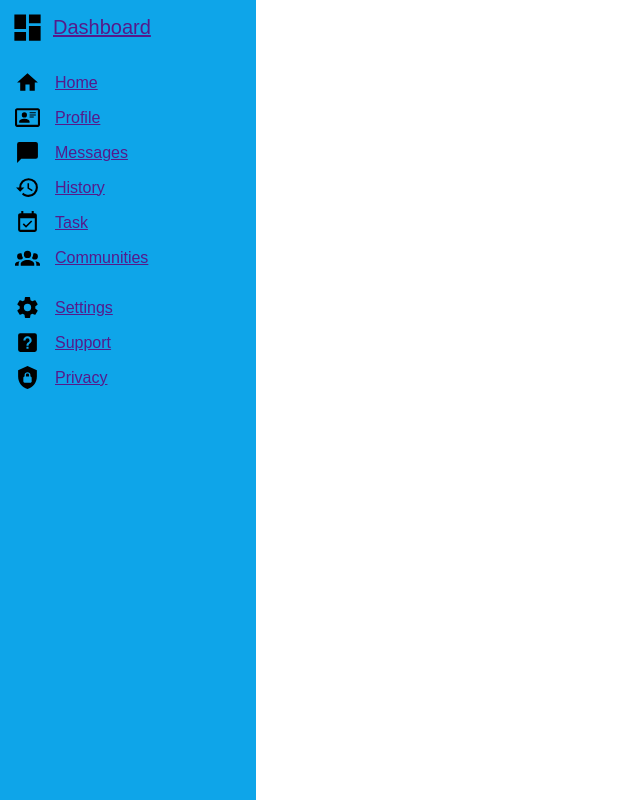
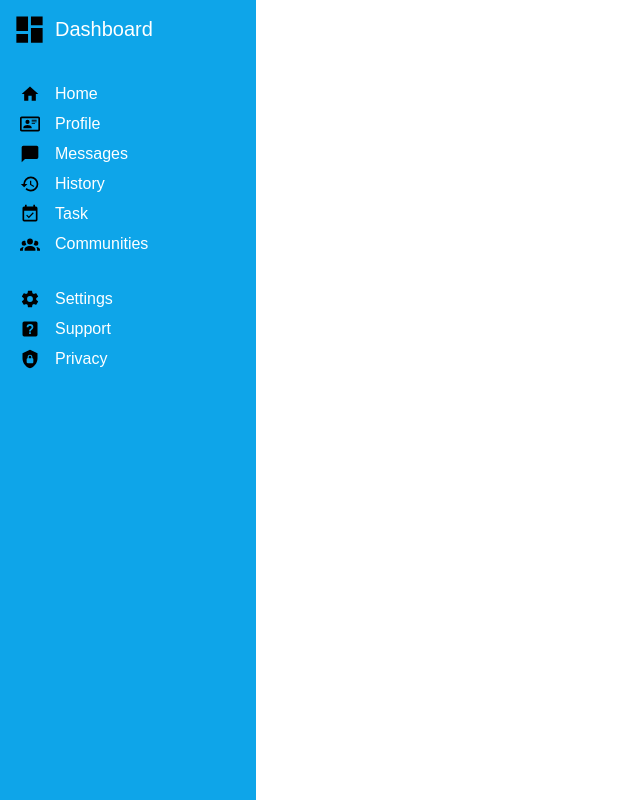
Before and after one commit to Phildeoner/admin-dashboard, a website: page index.html in a window 1280 px wide. Shown: the whole page, without its empty margins (0-640 px from the left). Drawn offline with Linux system fonts and the light colour scheme.

Commit message:
Style links and adjust sidebar contents

```diff
--- a/style.css
+++ b/style.css
@@ -16,12 +16,18 @@
   color: white;
   width: 20vw;
   height: 100vh;
+  gap: 25px;
+}
+
+a {
+  text-decoration: none;
+  color: white;
 }
 
 .dashboard {
   display: flex;
   align-items: center;
-  padding: 10px;
+  padding: 12px;
   font-size: 20px;
 }
 
@@ -33,7 +39,7 @@
 .content {
   display: flex;
   flex-direction: column;
-  padding: 15px;
+  padding-left: 20px;
 }
 
 .options {
@@ -43,12 +49,12 @@
 }
 
 .options img {
-  width: 25px;
+  width: 20px;
   margin-right: 15px;
 }
 
 .others {
   display: flex;
   flex-direction: column;
-  padding-left: 15px;
+  padding-left: 20px;
 }
```
